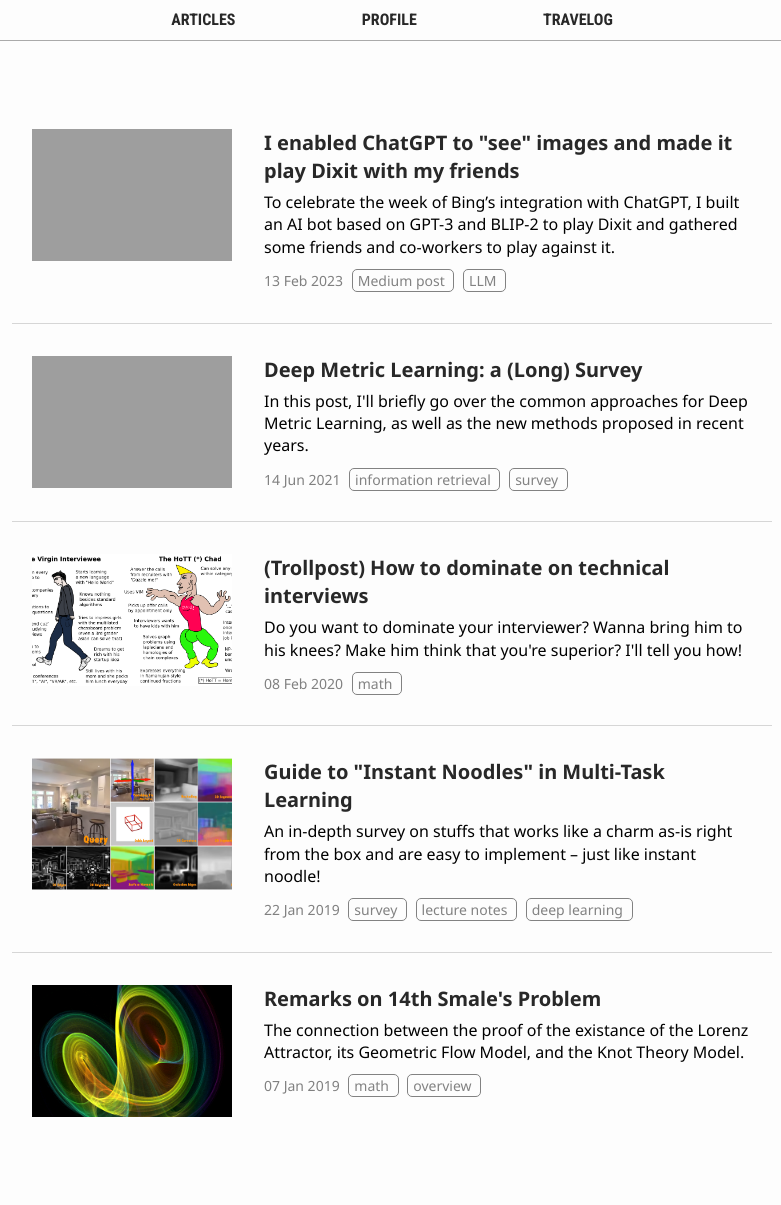
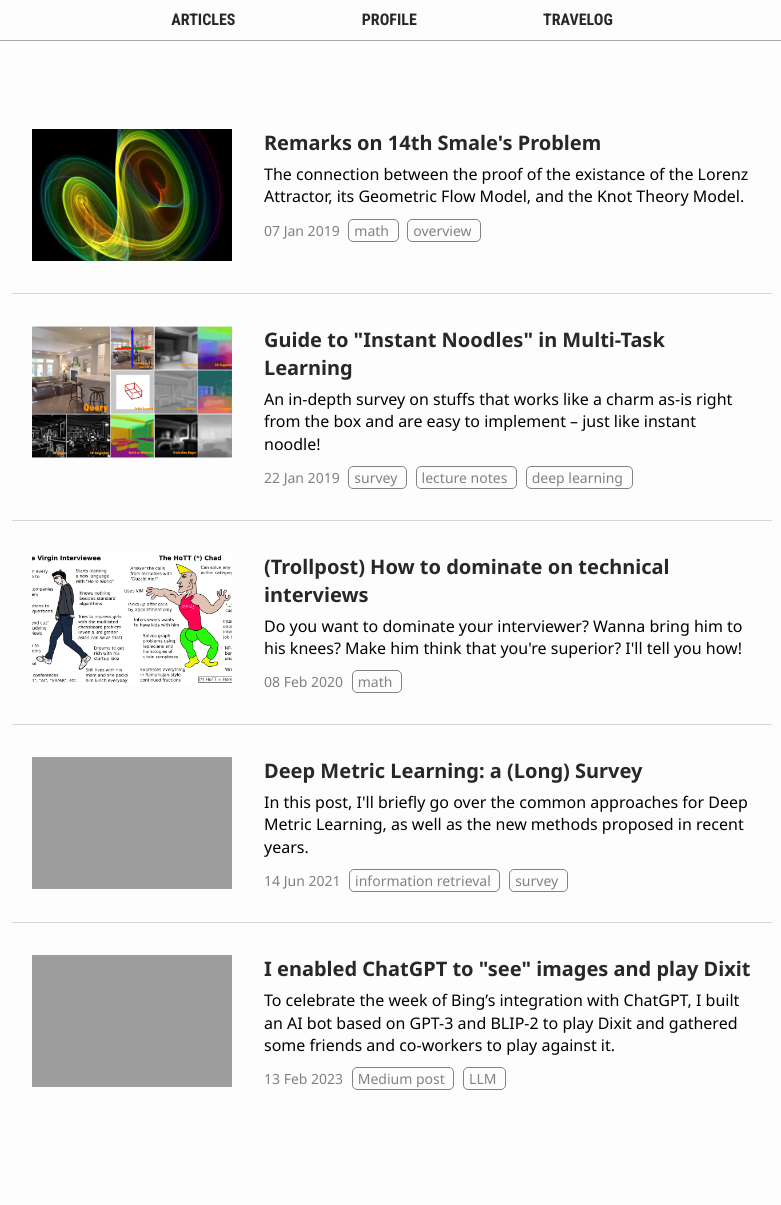
Before and after one commit to hav4ik/hav4ik.github.io, a Jekyll site: the page built from articles/index.html, in a window 1280 px wide. Shown: the whole page, without its empty margins (248-1029 px from the left). Built offline with Jekyll 4.4.1, drawn with Linux system fonts in a browser that asks for light colours; nearby versions of some CDN libraries; after the commit the page ends 1177 px from its top, so only the background shows below that; grey boxes are pictures that could not be loaded.

```diff
--- a/_data/medium_posts.yaml
+++ b/_data/medium_posts.yaml
@@ -1,8 +1,8 @@
-- title: 'I enabled ChatGPT to "see" images and made it play Dixit with my friends'
+- title: 'I enabled ChatGPT to "see" images and play Dixit'
   url: "https://medium.com/@chankhavu/playing-dixit-with-chatgpt-creative-image-captioning-is-solved-599e11f2da79?source=friends_link&sk=1c80660769f386409418bc68cefeebd2"
   feature: "https://miro.medium.com/v2/resize:fit:1400/format:webp/1*qmR8EkWYFup25mU1JW0VOg.png"
   excerpt: "To celebrate the week of Bing’s integration with ChatGPT, I built an AI bot based on GPT-3 and BLIP-2 to play Dixit and gathered some friends and co-workers to play against it."
-  date: 2023-02-13 00:00:00 0000
+  date: 2023-02-13 00:00:00 -0800
   tags:
     - Medium post
     - LLM
--- a/articles/index.html
+++ b/articles/index.html
@@ -15,7 +15,8 @@ permalink: /articles
       <div class="content-wrap">
 
         {% assign article_count = 0 %}
-        {% assign all_articles_merged = site.data.medium_posts | concat: site.categories.articles | sort: 'date' | reverse %}
+        {% assign all_articles_merged = site.data.medium_posts | concat: site.categories.articles  | reverse%}
+        {% comment %} {% assign all_articles_merged = all_articles_merged | sort: 'date' | reverse %} {% endcomment %}
         {% for post in all_articles_merged %}
           {% if post.medium_identificator %}
             {% assign article_count = article_count | plus:1 %}
```
Also changed, not shown: articles/_drafts/2021-08-15-learning-to-rank.md (+1 -1 lines).
